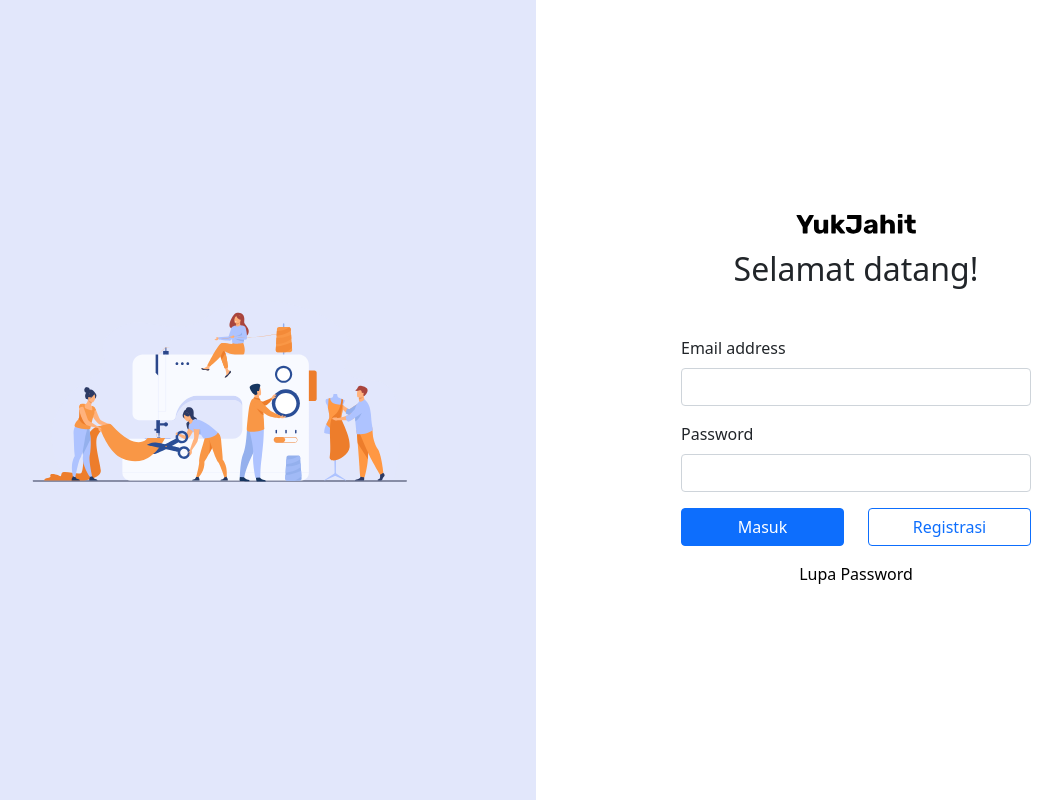
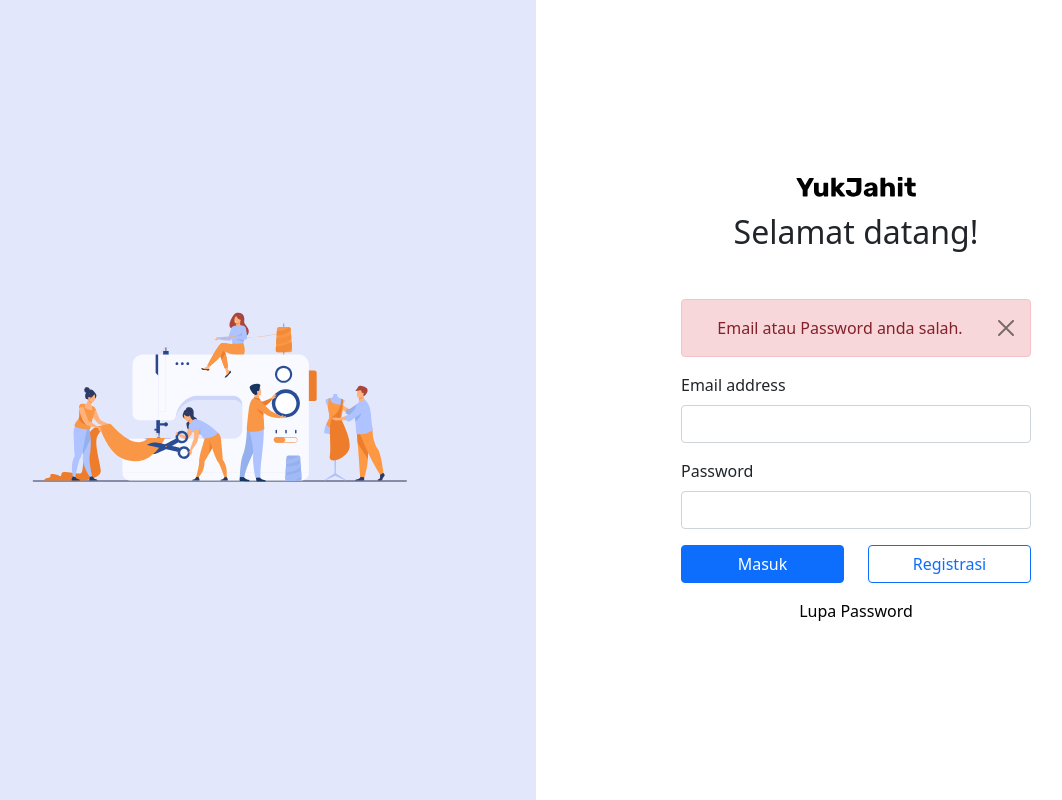
Before and after one commit to damaranshary/UAS-Pemrograman-Web, a PHP site: page /login.php?status=failed in a window 1280 px wide. Shown: the whole page, without its empty margins (104-1166 px from the left). Run offline with PHP 8.4, Linux system fonts and the light colour scheme; a user stored in the database is signed in; data that the repository does not hold is empty; some libraries are stand-ins or nearby versions.

Commit message:
adding-alert:register-updatepass
ntaps

```diff
--- a/login.php
+++ b/login.php
@@ -32,15 +32,30 @@ session_start(); ?>
                     <div class="text-center">
                         <img class="mb-3" src="assets/img/logo.svg" alt="" width="120px">
                         <h2 class="mb-5">Selamat datang!</h2>
-                        <p class="d-none"><?php $login_attempt = mysqli_real_escape_string($connect, $_GET['login_attempt']); ?></p>
+                        <p class="d-none"><?php $status = mysqli_real_escape_string($connect, $_GET['status']);?></p>
                         <?php
-                        if (empty($login_attempt)) {
+                        if (empty($status)) {
                             $alert = " ";
                         } else {
-                            $alert = "<div class='alert alert-danger alert-dismissible fade show' role='alert'>
-                        Email atau Password anda salah.
-                        <button type='button' class='btn-close' data-bs-dismiss='alert' aria-label='Close'></button>
-                        </div>";
+                            if ($status == 'register-success') {
+                                $alert = "<div class='alert alert-success alert-dismissible fade show' role='alert'>
+                                Registrasi berhasil, silahkan login dengan akun yang telah terdaftar.
+                                <button type='button' class='btn-close' data-bs-dismiss='alert' aria-label='Close'></button>
+                                </div>";
+                            } else if ($status == 'failed') {
+                                $alert = "<div class='alert alert-danger alert-dismissible fade show' role='alert'>
+                                Email atau Password anda salah.
+                                <button type='button' class='btn-close' data-bs-dismiss='alert' aria-label='Close'></button>
+                                </div>";
+                            } else if ($status == 'update-password-success') {
+                                $alert = "<div class='alert alert-success alert-dismissible fade show' role='alert'>
+                                Password berhasil dirubah, silahkan login dengan password terbaru.
+                                <button type='button' class='btn-close' data-bs-dismiss='alert' aria-label='Close'></button>
+                                </div>";
+                            }
+                            else {
+                                $alert = " ";
+                            }
                         }
                         ?>
                         <?php echo "$alert" ?>
--- a/server/login_process.php
+++ b/server/login_process.php
@@ -20,8 +20,8 @@ if ($jum_data > 0) {
 
         header("location: ../index.php");
     } else {
-        header("location: ../login.php?login_attempt=failed");
+        header("location: ../login.php?status=failed");
     }
 } else {
-    header("location: ../login.php?login_attempt=failed");
+    header("location: ../login.php?status=failed");
 }
--- a/server/register_process.php
+++ b/server/register_process.php
@@ -24,5 +24,5 @@ if ($user_status == 0) {
     mysqli_query($connect, $query);
     //$_SESSION['success'] = "You are now logged in";
     //echo $username;
-    header('location: ../login.php');
+    header('location: ../login.php?status=register-success');
 }
--- a/server/update-pass_process.php
+++ b/server/update-pass_process.php
@@ -10,7 +10,7 @@ if ($user_status == 1) {
     $password = password_hash($new_pass, PASSWORD_DEFAULT);
     $query_update = "UPDATE users SET password='$password' WHERE email='$email'";
     mysqli_query($connect, $query_update);
-    header("location: ../login.php");
+    header("location: ../login.php?status=update-password-success");
 } else {
     header("location: ../forget-password.php?status=failed");
 }
```
